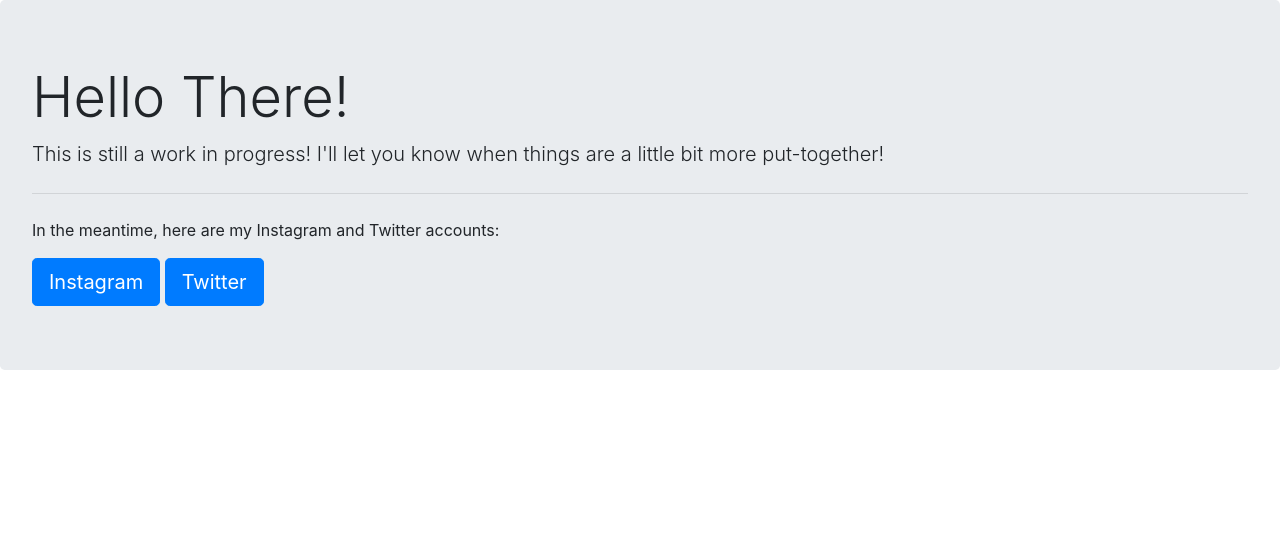
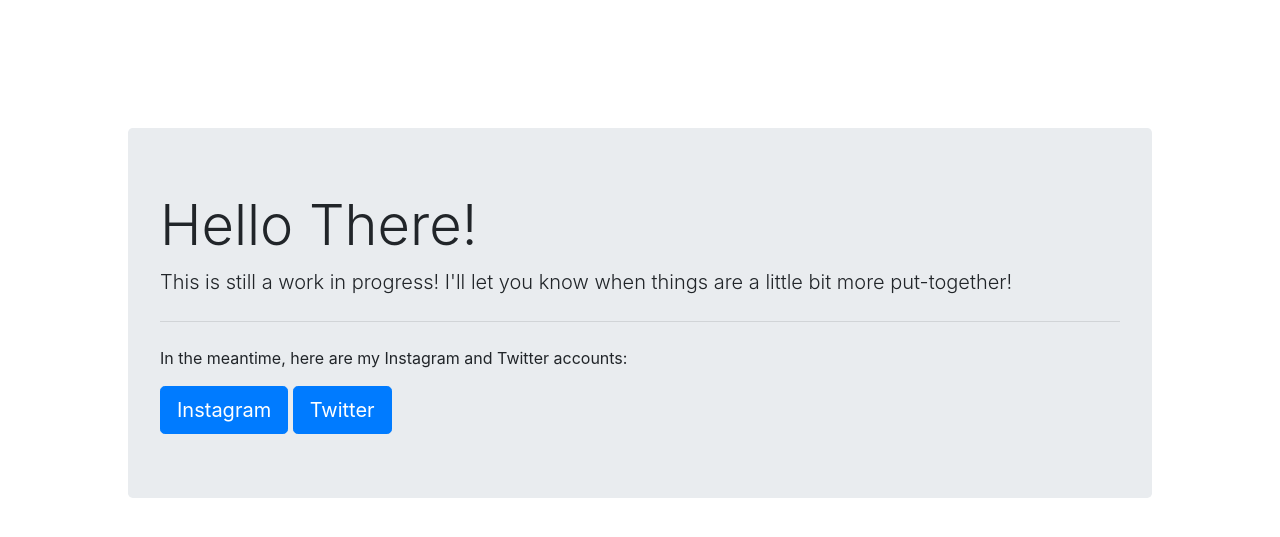
Before and after one commit to joeypalko/joeypalko.github.io, a Jekyll site: the page index.html, which Jekyll copies as it is, in a window 1280 px wide. Shown: the top 537 px of the page. Built offline with Jekyll 4.4.1, drawn with Linux system fonts in a browser that asks for light colours; nearby versions of some CDN libraries.

Commit message:
Update index.html

```diff
--- a/index.html
+++ b/index.html
@@ -9,6 +9,11 @@
     <link rel="stylesheet" href="https://stackpath.bootstrapcdn.com/bootstrap/4.2.1/css/bootstrap.min.css" integrity="sha384-GJzZqFGwb1QTTN6wy59ffF1BuGJpLSa9DkKMp0DgiMDm4iYMj70gZWKYbI706tWS" crossorigin="anonymous">
 
     <title>Joey Palko</title>
+    <style>
+      body {
+        padding: 10%;
+      }
+    </style>
   </head>
   <body>
 
```
